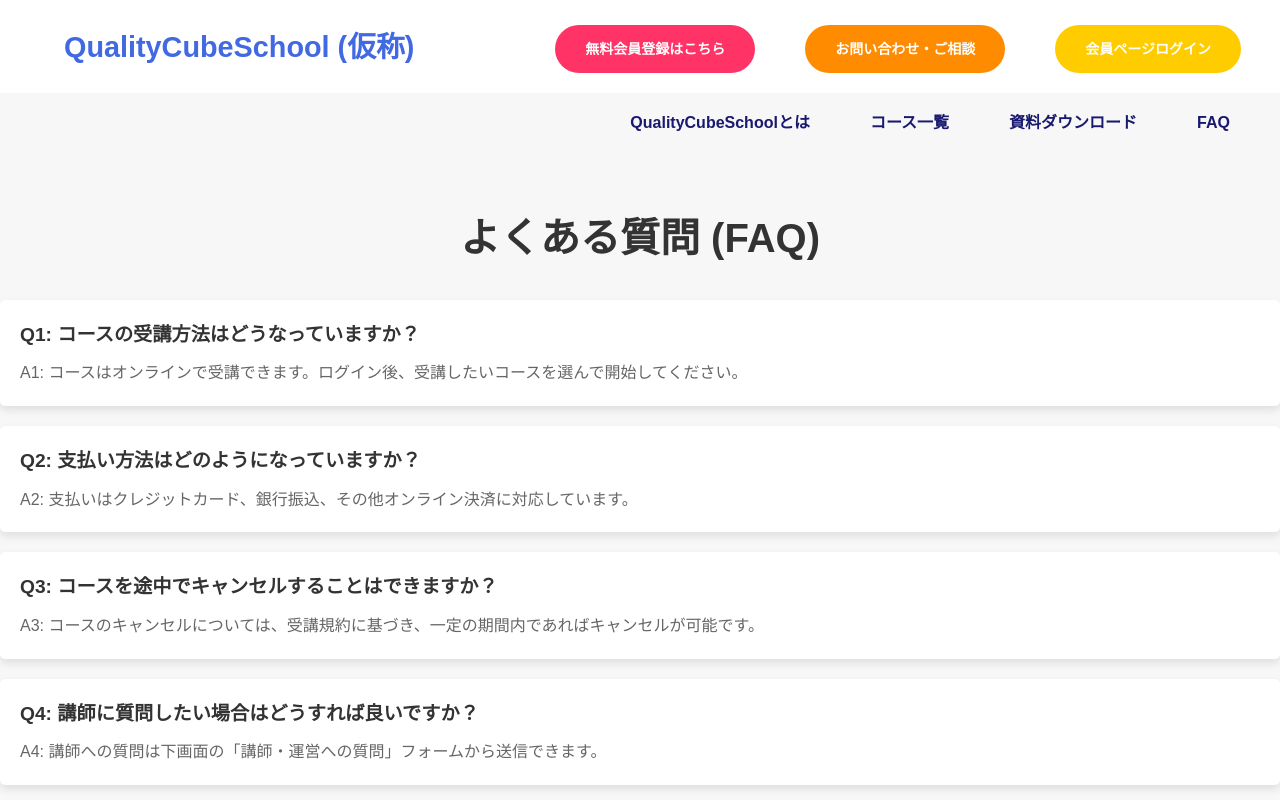
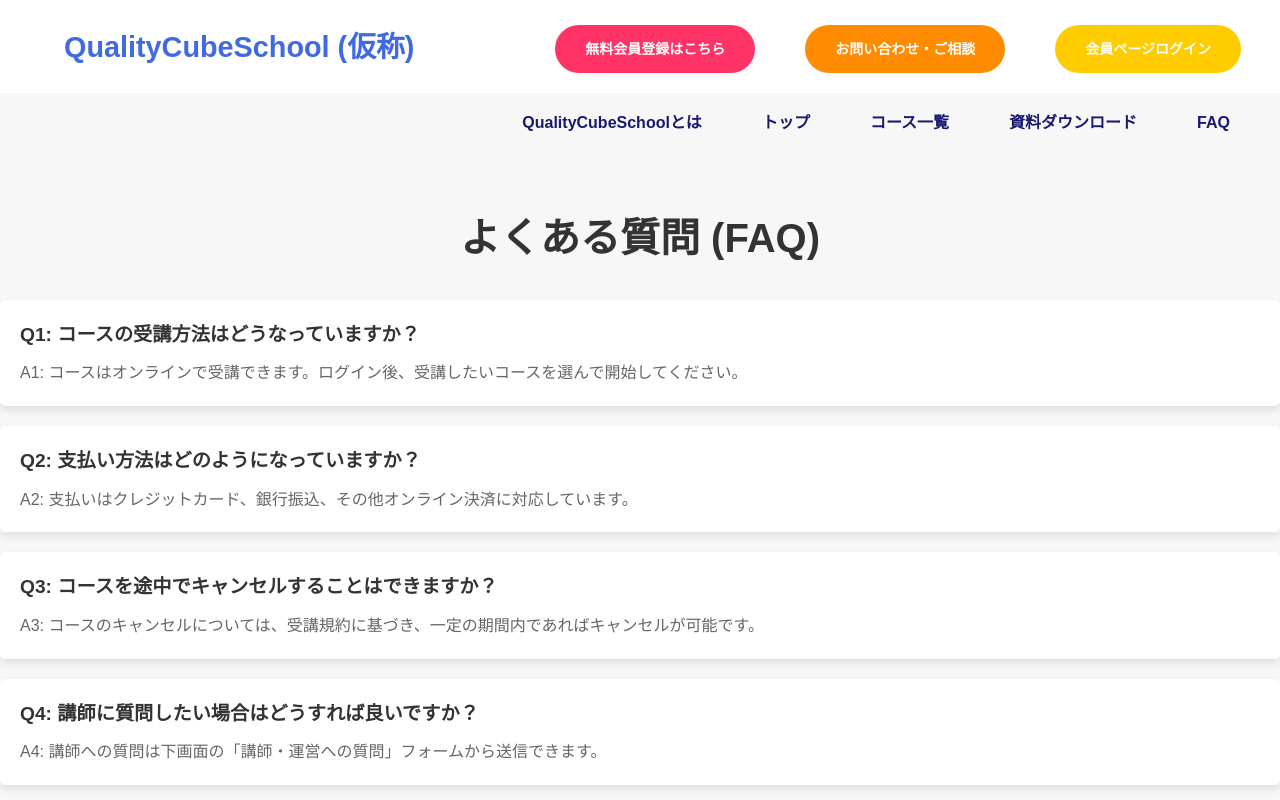
Before and after one commit to renaikeuchi/QualityCubeSchool, a plain HTML site: page FAQ.html in a window 1280 px wide. Shown: the top 800 px of the page. Drawn offline with Linux system fonts and the light colour scheme.

Commit message:
Resolve merge conflicts

```diff
--- a/FAQ.html
+++ b/FAQ.html
@@ -34,6 +34,7 @@
     <nav>
       <ul>
         <li><a href="">QualityCubeSchoolとは</a></li>
+        <li><a href="index.html">トップ</a></li>
         <li><a href="course.html">コース一覧</a></li>
         <li><a href="Material-download.html">資料ダウンロード</a></li>
         <li><a href="FAQ.html">FAQ</a></li>
```
Also changed, not shown: Material-download.html (+1 -0 lines), course.html (+1 -0 lines), dx.html (+1 -0 lines), index.html (+1 -0 lines), inquiry.html (+1 -0 lines), management.html (+1 -0 lines).
